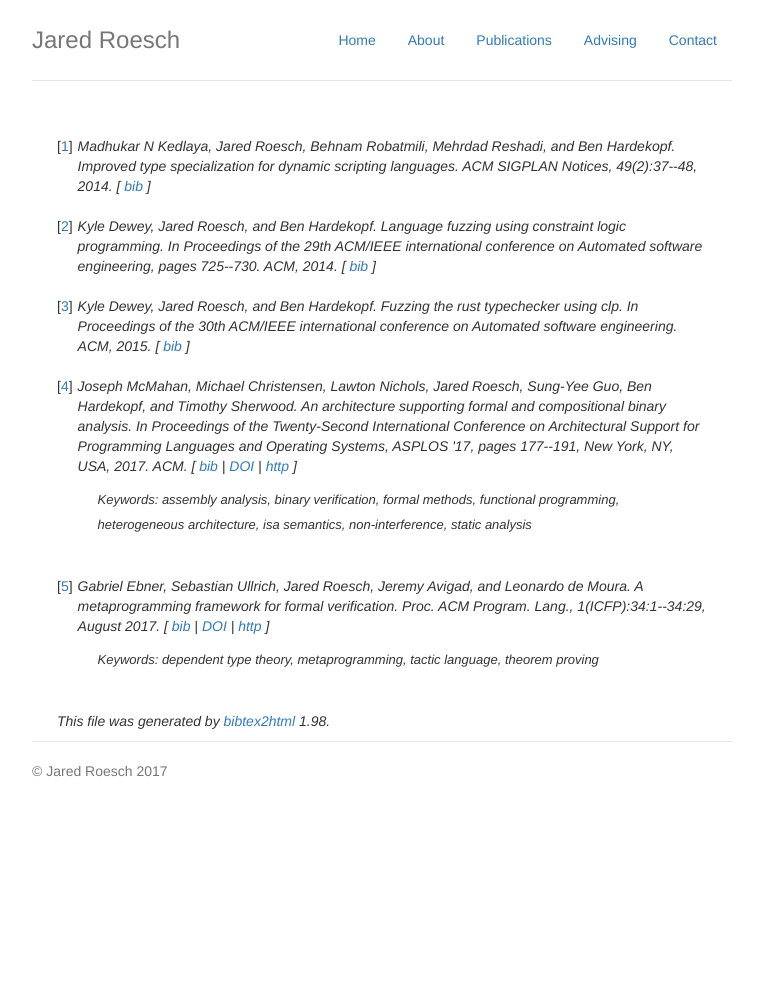
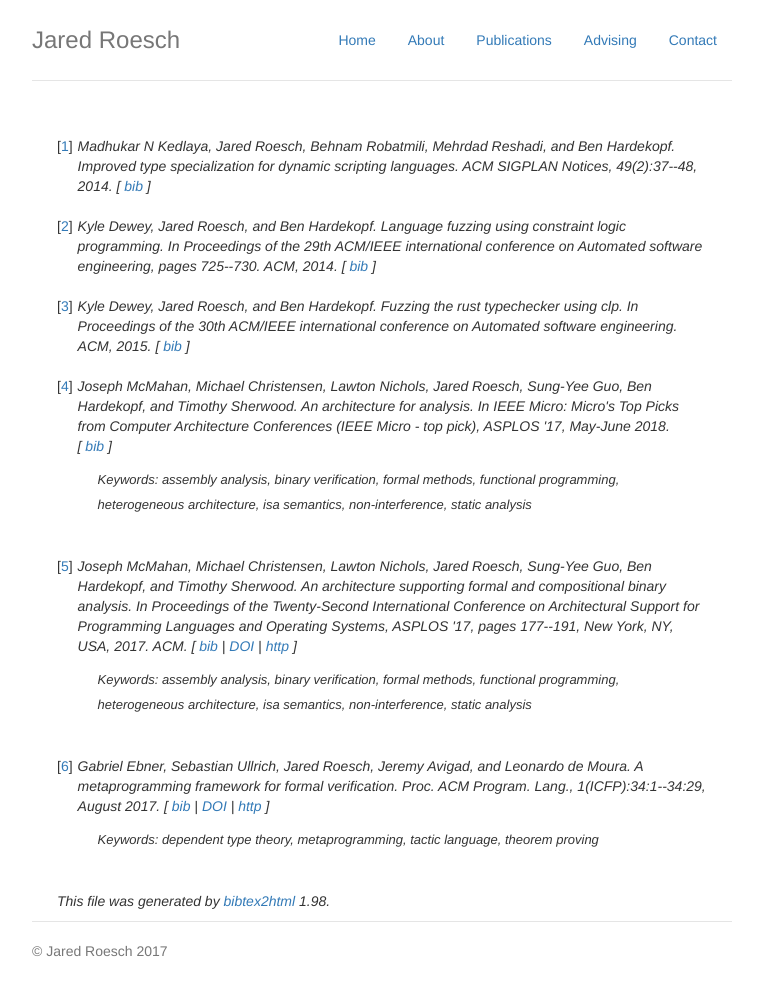
Before and after one commit to jroesch/jroesch.github.io, a Jekyll site: the page built from publications.html, in a window 1280 px wide. Shown: the whole page, without its empty margins (258-1021 px from the left). Built offline with Jekyll 4.4.1, drawn with Linux system fonts in a browser that asks for light colours; before the commit the page ends 900 px from its top, so only the background shows below that.

Commit message:
Update publications

```diff
--- a/_includes/publications_tb.html
+++ b/_includes/publications_tb.html
@@ -54,7 +54,26 @@ Kyle Dewey, Jared Roesch, and Ben Hardekopf.
 
 <tr valign="top">
 <td align="right" class="bibtexnumber">
-[<a name="zarf">4</a>]
+[<a name="arch_analysis">4</a>]
+</td>
+<td class="bibtexitem">
+Joseph McMahan, Michael Christensen, Lawton Nichols, Jared Roesch, Sung-Yee
+  Guo, Ben Hardekopf, and Timothy Sherwood.
+ An architecture for analysis.
+ In <em>IEEE Micro: Micro's Top Picks from Computer Architecture
+  Conferences (IEEE Micro - top pick)</em>, ASPLOS '17, May-June 2018.
+[&nbsp;<a href="_includes/publications_tb_bib.html#arch_analysis">bib</a>&nbsp;]
+<blockquote><font size="-1">
+Keywords: assembly analysis, binary verification, formal methods, functional programming, heterogeneous architecture, isa semantics, non-interference, static analysis
+</font></blockquote>
+
+</td>
+</tr>
+
+
+<tr valign="top">
+<td align="right" class="bibtexnumber">
+[<a name="zarf">5</a>]
 </td>
 <td class="bibtexitem">
 Joseph McMahan, Michael Christensen, Lawton Nichols, Jared Roesch, Sung-Yee
@@ -76,7 +95,7 @@ Keywords: assembly analysis, binary verification, formal methods, functional pro
 
 <tr valign="top">
 <td align="right" class="bibtexnumber">
-[<a name="Ebner:2017:MFF:3136534.3110278">5</a>]
+[<a name="Ebner:2017:MFF:3136534.3110278">6</a>]
 </td>
 <td class="bibtexitem">
 Gabriel Ebner, Sebastian Ullrich, Jared Roesch, Jeremy Avigad, and Leonardo
```
Also changed, not shown: _includes/publications_tb_bib.html (+12 -0 lines).
